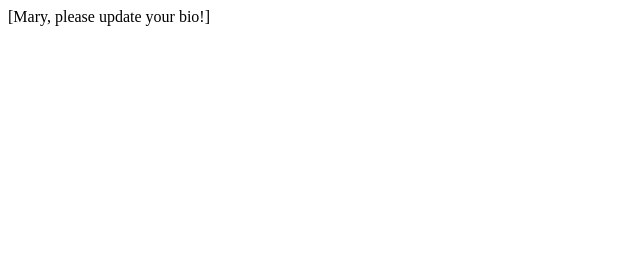
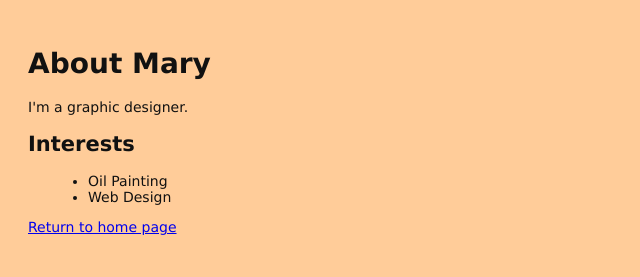
Before and after one commit to butchcoleslaw/my-git-repo, a plain HTML site: page about/mary.html in a window 1280 px wide. Shown: the whole page, without its empty margins (0-640 px from the left). Drawn offline with Linux system fonts and the light colour scheme.

Commit message:
Add bio page for Mary

```diff
--- a/about/mary.html
+++ b/about/mary.html
@@ -1 +1,18 @@
-[Mary, please update your bio!]
+<!DOCTYPE html>
+<html lang="en">
+<head>
+	<title>About Mary</title>
+	<link rel="stylesheet" href="..\style.css" />
+	<meta charset="utf-8" />
+</head>
+<body>
+	<h1>About Mary</h1>
+	<p>I'm a graphic designer.</p>
+    <h2>Interests</h2>
+    <ul>
+		<li>Oil Painting</li>
+		<li>Web Design</li>
+	</ul>
+	<p><a href="index.html">Return to home page</a></p>
+</body>
+</html>
```
